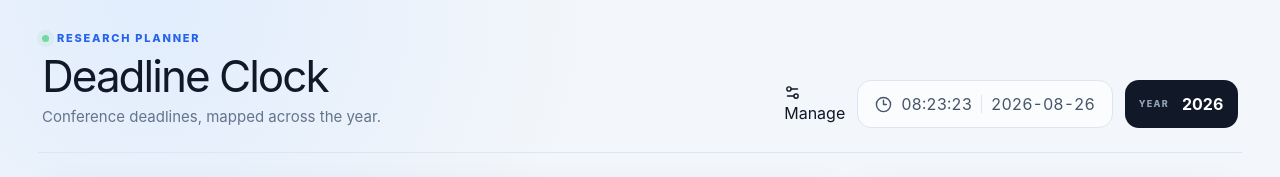
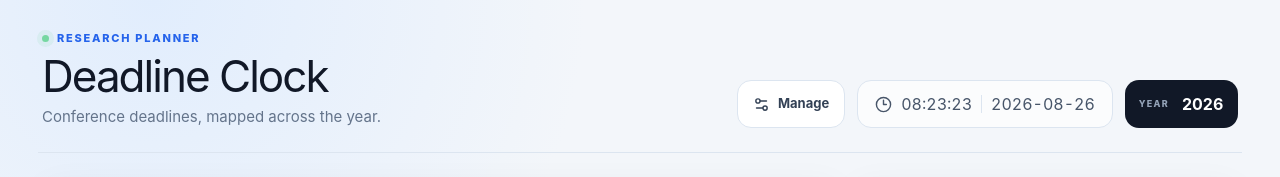
Before and after one commit to guomingtang/deadline-clock, a Next.js app: page / in a window 1280 px wide. Shown: the top 177 px of the page. Built offline with nearby package versions, Linux system fonts and the light colour scheme; no server answers.

Commit message:
Update app/globals.css for managed conference deadlines

```diff
--- a/app/globals.css
+++ b/app/globals.css
@@ -1,6 +1,20 @@
 @import "tailwindcss";
 
-:root { --ink: #111827; --muted: #64748b; --line: #dce5f0; --paper: #f3f6fa; --blue: #2563eb; }
+:root {
+  --ink: #111827; --muted: #64748b; --line: #dce5f0; --paper: #f3f6fa; --blue: #2563eb;
+  --background: #ffffff; --foreground: #111827; --primary: #111827; --primary-foreground: #ffffff;
+  --secondary: #eef2f7; --secondary-foreground: #111827; --accent: #eff6ff; --accent-foreground: #1d4ed8;
+  --destructive: #dc2626; --border: #dce5f0; --input: #cbd5e1; --ring: #2563eb; --muted-foreground: #64748b;
+  --radius: .625rem;
+}
+@theme inline {
+  --color-background: var(--background); --color-foreground: var(--foreground);
+  --color-primary: var(--primary); --color-primary-foreground: var(--primary-foreground);
+  --color-secondary: var(--secondary); --color-secondary-foreground: var(--secondary-foreground);
+  --color-accent: var(--accent); --color-accent-foreground: var(--accent-foreground);
+  --color-destructive: var(--destructive); --color-border: var(--border); --color-input: var(--input);
+  --color-ring: var(--ring); --color-muted-foreground: var(--muted-foreground);
+}
 * { box-sizing: border-box; }
 html { background: var(--paper); }
 body {
@@ -8,7 +22,7 @@ body {
   background: radial-gradient(circle at 12% 0%, rgba(219, 234, 254, .75), transparent 27rem), var(--paper);
   font-family: Inter, ui-sans-serif, -apple-system, BlinkMacSystemFont, "Segoe UI", sans-serif;
 }
-button, select { font: inherit; }
+button, select, input { font: inherit; }
 .app-shell { min-height: 100vh; padding: 30px 38px 44px; }
 .topbar { max-width: 1440px; margin: 0 auto 24px; padding: 0 4px 24px; display: flex; align-items: flex-end; justify-content: space-between; gap: 24px; border-bottom: 1px solid var(--line); }
 .eyebrow { display: flex; align-items: center; gap: 8px; color: var(--blue); font-size: 11px; font-weight: 800; letter-spacing: .16em; }
@@ -16,6 +30,8 @@ button, select { font: inherit; }
 .topbar h1 { margin: 7px 0 2px; font-size: clamp(30px, 4vw, 44px); line-height: 1; letter-spacing: -.045em; }
 .topbar p { margin: 8px 0 0; color: var(--muted); font-size: 15px; }
 .toolbar { display: flex; align-items: center; gap: 12px; }
+.settings-link { height: 48px; display: flex; align-items: center; gap: 8px; padding: 0 15px; border: 1px solid var(--line); border-radius: 14px; background: white; color: #334155; text-decoration: none; font-size: 13px; font-weight: 750; transition: .18s ease; }
+.settings-link:hover { color: var(--blue); border-color: #bfdbfe; transform: translateY(-1px); }
 .live-time { height: 48px; display: flex; align-items: center; gap: 9px; padding: 0 17px; border: 1px solid var(--line); border-radius: 14px; background: rgba(255,255,255,.72); color: #475569; font-variant-numeric: tabular-nums; white-space: nowrap; }
 .live-time span { width: 1px; height: 18px; background: var(--line); }
 .year-select { height: 48px; display: flex; align-items: center; gap: 9px; padding: 0 10px 0 14px; border-radius: 14px; background: var(--ink); color: white; }
@@ -61,15 +77,62 @@ button, select { font: inherit; }
 .source-note { margin: auto 20px 0; padding: 15px 0 18px; border-top: 1px solid #edf1f5; color: #94a3b8; font-size: 10px; line-height: 1.45; }
 .empty-state { min-height: 260px; display: flex; flex-direction: column; align-items: center; justify-content: center; gap: 7px; color: #94a3b8; }
 .empty-state strong { color: #475569; }
+
+.settings-shell { min-height: 100vh; max-width: 1240px; margin: 0 auto; padding: 34px 34px 60px; }
+.settings-topbar { display: flex; justify-content: space-between; align-items: flex-end; gap: 24px; margin-bottom: 22px; padding-bottom: 24px; border-bottom: 1px solid var(--line); }
+.back-link { display: inline-flex; align-items: center; gap: 6px; color: var(--blue); text-decoration: none; font-size: 12px; font-weight: 750; }
+.settings-topbar h1 { margin: 12px 0 6px; font-size: clamp(28px, 4vw, 40px); letter-spacing: -.04em; }
+.settings-topbar p { margin: 0; color: var(--muted); font-size: 14px; }
+.settings-grid { display: grid; grid-template-columns: 1.25fr .85fr .9fr; gap: 14px; }
+.settings-card { border: 1px solid #e1e8f0; border-radius: 18px; background: rgba(255,255,255,.9); box-shadow: 0 8px 30px rgba(15,23,42,.045); }
+.add-card, .import-card, .automation-card { padding: 21px; }
+.card-kicker { color: var(--blue); font-size: 9px; font-weight: 900; letter-spacing: .14em; }
+.settings-card h2 { margin: 5px 0 14px; font-size: 18px; letter-spacing: -.025em; }
+.settings-card p { color: var(--muted); font-size: 12px; line-height: 1.55; }
+.add-form { display: grid; grid-template-columns: 1fr 1fr auto; gap: 10px; align-items: end; }
+.add-form label { display: grid; gap: 6px; color: #475569; font-size: 10px; font-weight: 800; }
+.add-form input, .deadline-input { border-color: #d8e1ec; background: white; }
+.import-card code { padding: 2px 5px; border-radius: 5px; background: #eef2f7; color: #334155; font-size: 11px; }
+.file-input { position: absolute; inline-size: 1px; block-size: 1px; overflow: hidden; clip: rect(0 0 0 0); }
+.automation-card { display: flex; justify-content: space-between; align-items: center; gap: 20px; }
+.automation-card h2 { margin-bottom: 5px; }
+.automation-card p { max-width: 280px; margin: 0; }
+.settings-message { margin: 14px 0; padding: 11px 14px; border: 1px solid #bfdbfe; border-radius: 11px; background: #eff6ff; color: #1d4ed8; font-size: 12px; font-weight: 700; }
+.managed-card { margin-top: 14px; overflow: hidden; }
+.managed-heading { display: flex; justify-content: space-between; align-items: center; padding: 21px 22px 14px; }
+.managed-heading h2 { margin-bottom: 0; }
+.managed-heading > span { padding: 6px 9px; border-radius: 999px; background: #f1f5f9; color: #64748b; font-size: 10px; font-weight: 800; }
+.managed-card table { border-top: 1px solid #edf1f5; }
+.managed-card th { color: #64748b; font-size: 10px; font-weight: 850; letter-spacing: .055em; text-transform: uppercase; }
+.managed-card th, .managed-card td { padding: 12px 18px; }
+.managed-card td { color: #334155; }
+.managed-card td strong { color: #111827; }
+.field-cell { max-width: 190px; overflow: hidden; text-overflow: ellipsis; }
+.deadline-input { width: 152px; }
+.source-status { display: inline-block; margin: 0 7px 4px 0; padding: 3px 7px; border-radius: 6px; background: #eff6ff; color: #2563eb; font-size: 9px; font-weight: 900; letter-spacing: .045em; text-transform: uppercase; }
+.source-status.estimated { background: #fff7ed; color: #c2410c; }
+.source-status.manual { background: #f5f3ff; color: #7c3aed; }
+.source-status.pending { background: #f1f5f9; color: #64748b; }
+.source-link { display: inline-flex; align-items: center; gap: 4px; color: #2563eb; text-decoration: none; font-size: 11px; }
+.managed-card td small { display: block; margin-top: 3px; color: #94a3b8; font-size: 9px; }
+.row-actions { display: flex; justify-content: flex-end; gap: 5px; }
+.action-head { text-align: right; }
+.table-empty { padding: 60px 20px; text-align: center; color: #94a3b8; }
+.managed-footnote { margin: 0; padding: 14px 22px 18px; border-top: 1px solid #edf1f5; }
+.spin { animation: spin .9s linear infinite; }
+@keyframes spin { to { transform: rotate(360deg); } }
 @media (max-width: 980px) {
   .app-shell { padding: 22px 18px 32px; }
   .workspace { grid-template-columns: 1fr; }
   .dial-panel, .deadline-panel { border-radius: 20px; }
   .deadline-panel { max-height: none; }
+  .settings-grid { grid-template-columns: 1fr 1fr; }
+  .automation-card { grid-column: 1 / -1; }
 }
 @media (max-width: 640px) {
   .topbar { align-items: stretch; flex-direction: column; }
-  .toolbar { display: grid; grid-template-columns: 1fr auto; }
+  .toolbar { display: grid; grid-template-columns: auto 1fr auto; }
+  .settings-link { width: 48px; padding: 0; justify-content: center; font-size: 0; }
   .live-time { overflow: hidden; font-size: 12px; padding: 0 12px; }
   .live-time span { display: none; }
   .dial-panel { padding: 20px 8px 16px; }
@@ -78,6 +141,12 @@ button, select { font: inherit; }
   .deadline-label { font-size: 7.5px; }
   .month-label { font-size: 8px; }
   .legend { margin-top: -2px; }
+  .settings-shell { padding: 22px 16px 40px; }
+  .settings-topbar { align-items: stretch; flex-direction: column; }
+  .settings-grid { grid-template-columns: 1fr; }
+  .automation-card { grid-column: auto; }
+  .add-form { grid-template-columns: 1fr; }
+  .managed-card th, .managed-card td { padding: 10px 12px; }
 }
 @media (prefers-reduced-motion: no-preference) {
   .live-dot { animation: pulse 2.2s ease-out infinite; }
```
